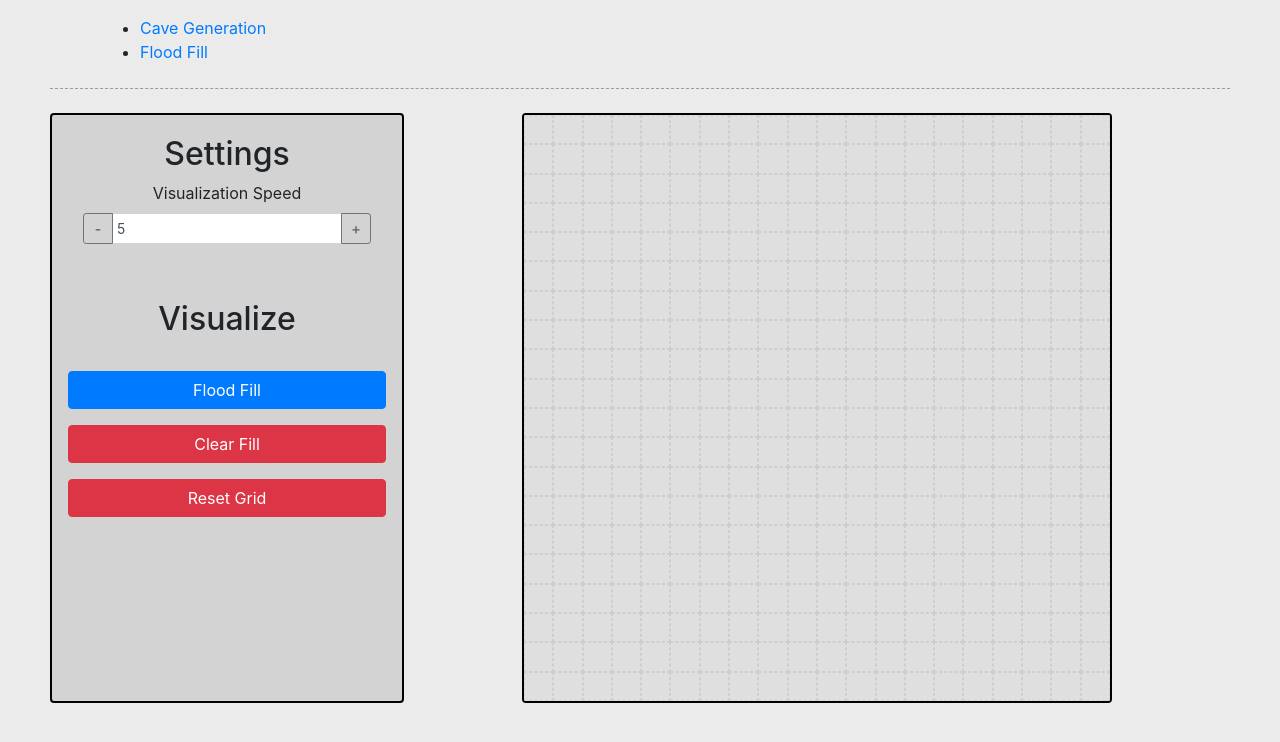
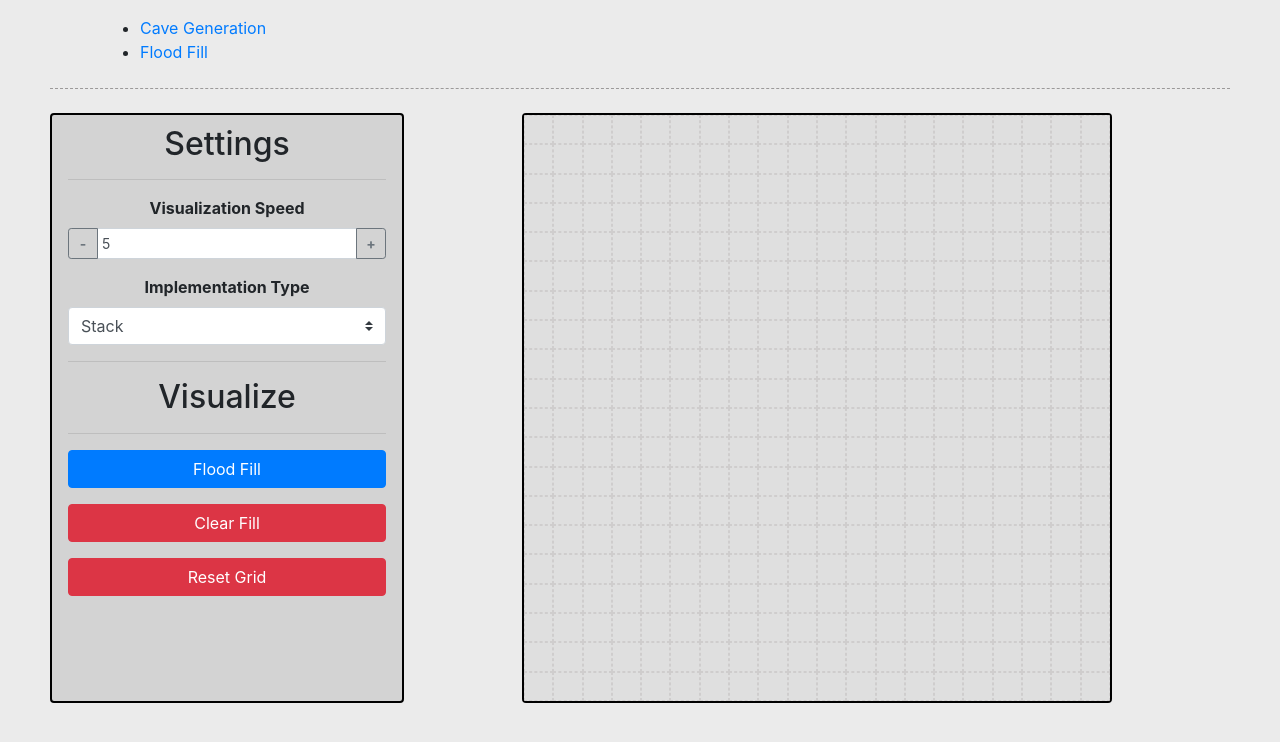
Before and after one commit to SeanMombo/Algo-Visual, a React (Create React App) app: page /floodfill in a window 1280 px wide. Shown: the top 742 px of the page. Built offline with nearby package versions, Linux system fonts and the light colour scheme.

Commit message:
stack/queue floodfill toggle added

```diff
--- a/src/components/algorithms/flood.jsx
+++ b/src/components/algorithms/flood.jsx
@@ -48,3 +48,53 @@ export function recursiveFloodFill(img, r, c, col, newCol) {
   rec(r, c);
   return stack;
 }
+
+export function iterativeFloodFill(img, r, c, col, newCol) {
+  const stack = [];
+  //// Helpers
+  const numRows = img.length;
+  const numCols = img[0].length;
+  const visited = Array(numRows)
+    .fill()
+    .map(() => Array(numCols));
+
+  const clone = Array(numRows)
+    .fill()
+    .map(() => Array(numCols));
+
+  for (let r = 0; r < numRows; r++) {
+    for (let c = 0; c < numCols; c++) {
+      if (img[r][c].isWall) clone[r][c] = 1;
+      else clone[r][c] = 0;
+    }
+  }
+
+  function updateNeighbour(r, c) {
+    if (r < 0 || r >= numRows || c < 0 || c >= numCols) return -1;
+    if (clone[r][c] === 0) {
+      clone[r][c] = 1;
+      queue.unshift([r, c]);
+      visited[r][c] = 1;
+      stack.push([r, c]);
+    }
+  }
+
+  //// Iterative algorithm
+  // if (clone[r][c] === newCol) return;
+  // if (clone[r][c] !== col) return;
+  clone[r][c] = 1;
+
+  const queue = [];
+  queue.unshift([r, c]);
+
+  while (queue.length) {
+    const [rCur, cCur] = queue.pop();
+    if (visited[(rCur, cCur)] === 1) continue;
+    updateNeighbour(rCur - 1, cCur);
+    updateNeighbour(rCur + 1, cCur);
+    updateNeighbour(rCur, cCur + 1);
+    updateNeighbour(rCur, cCur - 1);
+  }
+
+  return stack;
+}
--- a/src/components/control-panel/control-panel.component.jsx
+++ b/src/components/control-panel/control-panel.component.jsx
@@ -26,7 +26,8 @@ class ControlPanel extends React.Component {
       speed: 5,
       initChance: 0.45,
       birthLimit: 4,
-      deathLimit: 3
+      deathLimit: 3,
+      floodType: 0
     };
     this.handleChangeSpeed = this.handleChangeSpeed.bind(this);
     this.handleChangeWidth = this.handleChangeWidth.bind(this);
@@ -70,7 +71,7 @@ class ControlPanel extends React.Component {
 
   //// Flood fill
   visualizeFloodFill() {
-    this.props.visualizeFloodFill(this.speed);
+    this.props.visualizeFloodFill(this.speed, this.state.floodType);
   }
 
   initGridFlood() {
@@ -180,7 +181,7 @@ class ControlPanel extends React.Component {
   }
 
   speedInput = () => (
-    <Form.Group as={Col} controlId="formGridSize">
+    <Form.Group id="speedcol" as={Col} controlId="formGridSize">
       <Form.Label>Visualization Speed</Form.Label>
       <InputGroup>
         <InputGroup.Prepend>
@@ -215,7 +216,7 @@ class ControlPanel extends React.Component {
   caveGen = () => (
     <>
       <h2>Settings</h2>
-      <br></br>
+      <hr />
 
       <Form>
         {/* <this.speedInput /> */}
@@ -347,9 +348,9 @@ class ControlPanel extends React.Component {
           </Form.Group>
         </Form.Row>
       </Form>
-
+      <hr />
       <h2>Visualize</h2>
-      <br></br>
+      <hr />
       <div className="buttonWrapper">
         <Button onClick={this.visualizeCaveGeneration} variant="primary">
           Initialize The Grid
@@ -364,14 +365,29 @@ class ControlPanel extends React.Component {
     </>
   );
 
+  handleFloodType = e => {
+    this.setState({ floodType: Number(e.target.value) });
+  };
+
   floodFill = () => (
     <>
       <h2>Settings</h2>
+      <hr />
       <this.speedInput />
-      <br></br>
+      <div>
+        <label>Implementation Type</label>
+        <select
+          className="browser-default custom-select"
+          onChange={this.handleFloodType}
+        >
+          <option value="0">Stack</option>
+          <option value="1">Queue</option>
+        </select>
+      </div>
+      <hr />
+      <h2>Visualize</h2>
+      <hr />
 
-      <h2>Visualize</h2>
-      <br></br>
       <div className="buttonWrapper">
         <Button onClick={this.visualizeFloodFill} variant="primary">
           Flood Fill
--- a/src/components/control-panel/control-panel.styles.scss
+++ b/src/components/control-panel/control-panel.styles.scss
@@ -3,15 +3,18 @@ $grey: #d3d3d3;
 $orange: #ff652f;
 $yellow: #ffe400;
 $green: #14a76c;
-
+#speedcol {
+  padding: 0px !important;
+}
 .control-panel {
   // border: 1px dashed rgb(30, 151, 91);
   min-width: 30%;
   max-width: 40%;
   background-color: $grey;
   padding: 16px;
-  padding-top: 20px;
+  padding-top: 10px;
   padding-bottom: 20px;
+
   // display: flex;
   // align-content: center;
   // justify-content: flex-start;
@@ -23,10 +26,23 @@ $green: #14a76c;
   -moz-border-radius: 4px;
   overflow: hidden;
 
+  // .dropdown {
+  //   text-align: left;
+  //   button {
+  //     width: 100% !important;
+  //   }
+  // }
+  label {
+    font-weight: bold;
+  }
   input {
     width: 80%;
     padding: 4px !important;
   }
+  #default-checkbox {
+    width: auto;
+  }
+
   .input-group-text {
   }
   .bg {
@@ -38,11 +54,13 @@ $green: #14a76c;
 
   .form-group {
     // text-align: left !important;
+    padding: 0px 8px 0px 8px;
 
     button {
       width: 30px !important;
       font-weight: bold;
     }
+    margin-bottom: 0px;
   }
   .inputLabel {
     font-weight: bold;
--- a/src/components/visualizer/node/node.component.jsx
+++ b/src/components/visualizer/node/node.component.jsx
@@ -30,7 +30,6 @@ export default class Node extends React.Component {
         onMouseDown={() => onMouseDown(row, col)}
         onMouseEnter={() => onMouseEnter(row, col)}
         onMouseUp={() => onMouseUp()}
-        draggable="false"
       ></div>
     );
   }
--- a/src/components/visualizer/visualizer.component.jsx
+++ b/src/components/visualizer/visualizer.component.jsx
@@ -1,7 +1,7 @@
 import React from "react";
 import Node from "./node/node.component";
 import { generateCave, initCave } from "../algorithms/cave";
-import { recursiveFloodFill } from "../algorithms/flood";
+import { recursiveFloodFill, iterativeFloodFill } from "../algorithms/flood";
 import { BrowserRouter as Router, Route, Link } from "react-router-dom";
 
 import "./visualizer.styles.scss";
@@ -18,9 +18,10 @@ class Visualizer extends React.Component {
     this.state = {
       grid: [],
       algo: caveAlgo,
+      floodType: 0, //0 is recursive (stack), 1 is iterative (queue)
       speed: 70,
       mouseIsPressed: false,
-      pressedType: 0,
+      pressedType: false,
       draggingStart: false,
       width: 20,
       height: 20,
@@ -102,9 +103,10 @@ class Visualizer extends React.Component {
     if (this.state.grid[row][col].isStart) {
       return;
     } else {
-      let val = this.state.grid[row][col].isWall;
-      if (val === false) val = 1;
-      else val = 0;
+      let val = !this.state.grid[row][col].isWall;
+      console.log(val);
+      // if (val === false) val = 1;
+      // else val = 0;
 
       const newGrid = this.getNewGridWithWallToggled(
         this.state.grid,
@@ -133,7 +135,7 @@ class Visualizer extends React.Component {
   }
 
   handleMouseUp() {
-    this.setState({ mouseIsPressed: false, pressedType: 0 });
+    this.setState({ mouseIsPressed: false, pressedType: false });
   }
 
   handleChangeWidth(w) {
@@ -237,17 +239,14 @@ class Visualizer extends React.Component {
     }, t * this.state.height * this.state.width);
   }
 
-  visualizeFloodFill(speed) {
-    this.setState({ speed }, function() {
-      console.log(this.state.speed);
+  visualizeFloodFill(speed, floodType) {
+    this.clearFlood();
+
+    this.setState({ speed, floodType }, function() {
+      console.log(floodType);
       const { grid, startR, startC } = this.state;
-      const traversalStack = recursiveFloodFill(
-        grid,
-        startR,
-        startC,
-        0,
-        fillVal
-      );
+      let fn = floodType === 0 ? recursiveFloodFill : iterativeFloodFill;
+      const traversalStack = fn(grid, startR, startC, 0, fillVal);
       this.animateFloodFill(traversalStack);
     });
   }
```
